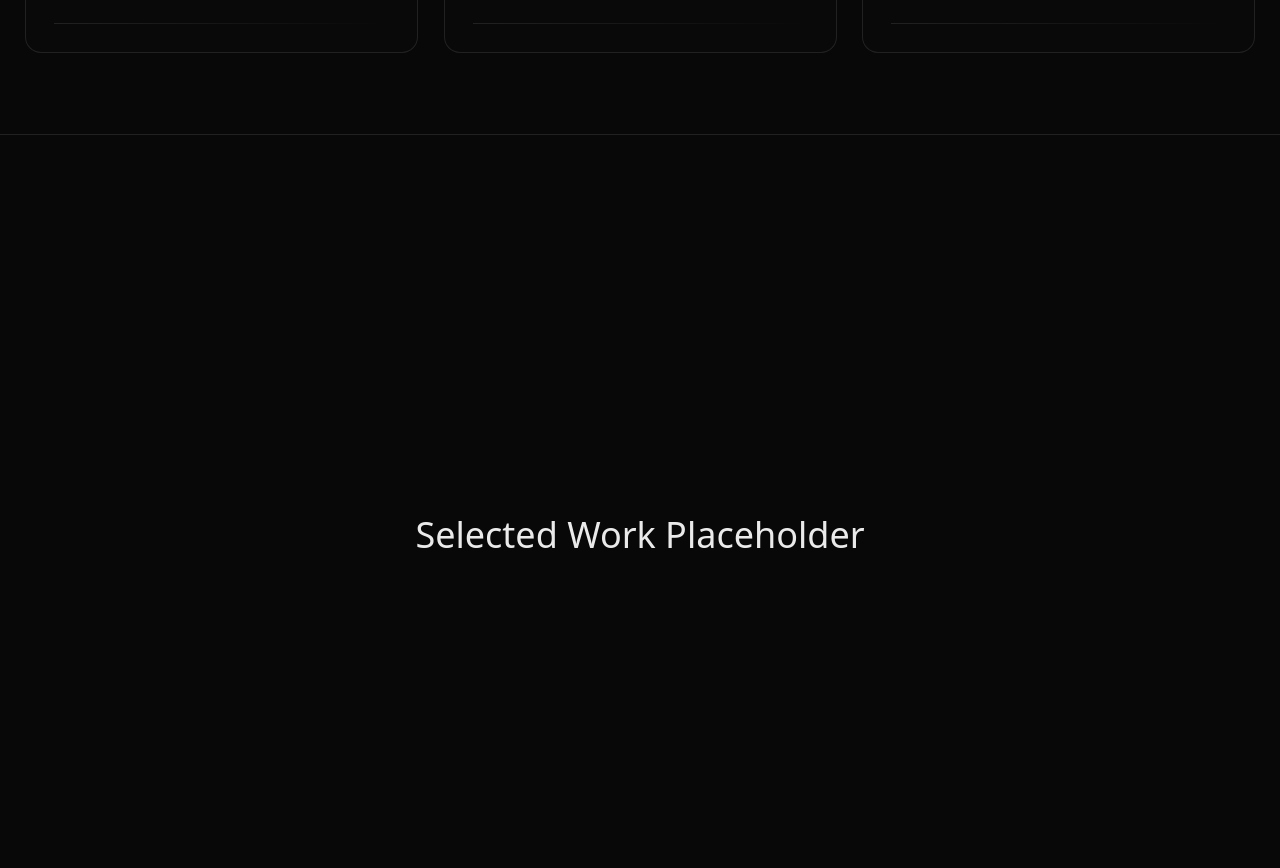
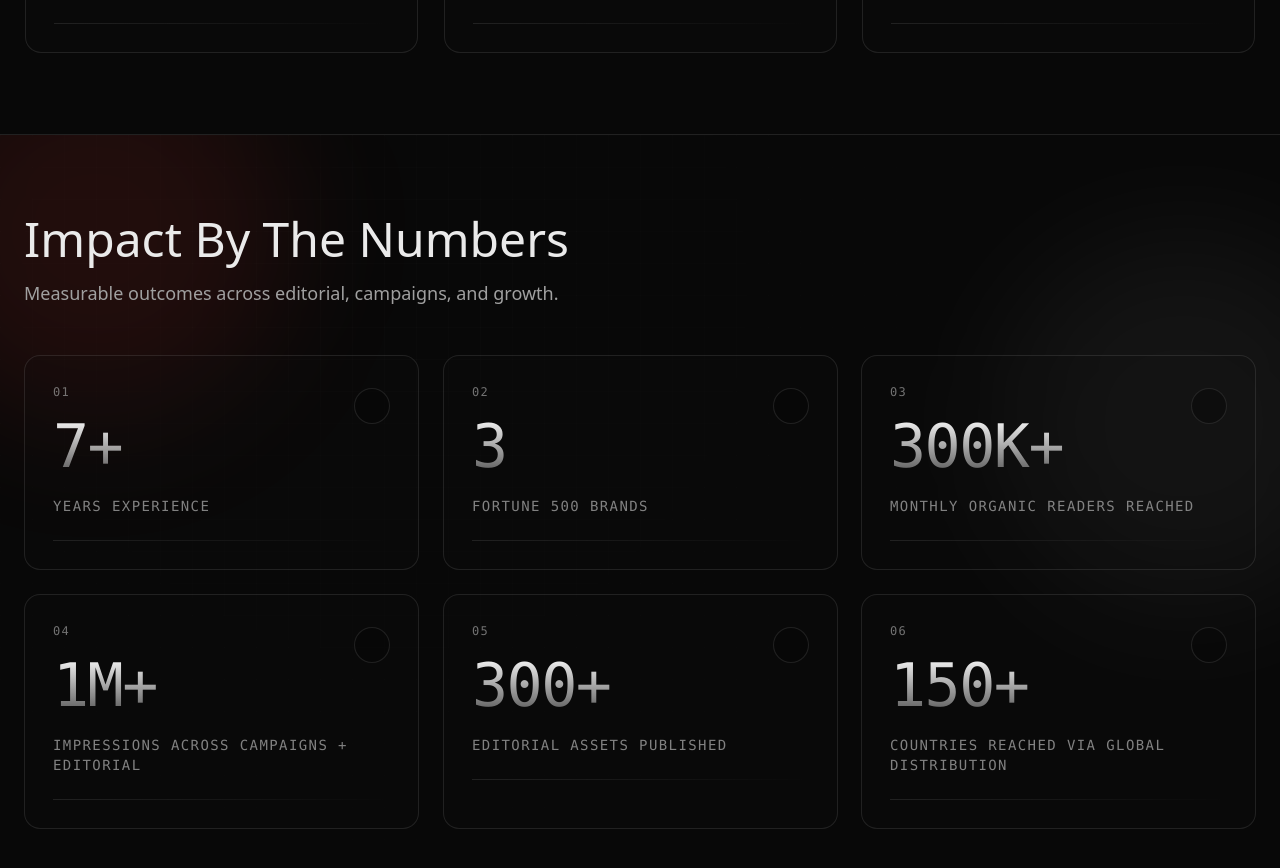
Before and after one commit to sarahsarahsarahX3/Personal-website-, a Next.js app: page / in a window 1280 px wide. Shown: the part 1780-2648 px from the top of the page. Built offline with nearby package versions, Linux system fonts and the light colour scheme; a web font is replaced by a local one.

Commit message:
Impact by numbers

```diff
--- /dev/null
+++ b/app/components/home/ImpactSection.tsx
@@ -0,0 +1,77 @@
+type ImpactStat = {
+  value: string;
+  label: string;
+  detail?: string;
+};
+
+const stats: ImpactStat[] = [
+  { value: "7+", label: "Years experience" },
+  { value: "3", label: "Fortune 500 brands" },
+  { value: "300K+", label: "Monthly organic readers reached" },
+  { value: "1M+", label: "Impressions across campaigns + editorial" },
+  { value: "300+", label: "Editorial assets published" },
+  { value: "150+", label: "Countries reached via global distribution" },
+];
+
+export function ImpactSection() {
+  return (
+    <section className="relative border-t border-white/10 py-20">
+      {/* Techy grid + glow */}
+      <div className="pointer-events-none absolute inset-0 overflow-hidden">
+        <div className="absolute inset-0 opacity-[0.18] [mask-image:radial-gradient(circle_at_30%_20%,black,transparent_70%)] bg-[linear-gradient(to_right,rgba(255,255,255,0.08)_1px,transparent_1px),linear-gradient(to_bottom,rgba(255,255,255,0.08)_1px,transparent_1px)] bg-[size:32px_32px]" />
+        <div className="absolute -left-24 -top-24 h-96 w-96 rounded-full bg-accent/10 blur-3xl" />
+        <div className="absolute -right-24 top-24 h-96 w-96 rounded-full bg-white/5 blur-3xl" />
+      </div>
+
+      <div className="container mx-auto px-6 relative">
+        <header className="mb-12 max-w-3xl">
+          <h2 className="text-4xl md:text-5xl font-display animate-fade-in-up">Impact By The Numbers</h2>
+          <p className="mt-4 text-text-secondary text-lg text-balance animate-fade-in-up delay-100">
+            Measurable outcomes across editorial, campaigns, and growth.
+          </p>
+        </header>
+
+        <div className="grid gap-6 sm:grid-cols-2 lg:grid-cols-3">
+          {stats.map((stat, index) => (
+            <div
+              key={stat.label}
+              className="group relative overflow-hidden rounded-2xl border border-white/10 bg-surface-alt/20 p-7 transition will-change-transform hover:-translate-y-1 hover:border-accent/30"
+            >
+              <div className="pointer-events-none absolute inset-0 opacity-0 transition-opacity duration-300 group-hover:opacity-100">
+                <div className="absolute inset-0 bg-gradient-to-br from-accent/10 via-transparent to-transparent" />
+                <div className="absolute -right-20 -top-20 h-40 w-40 rounded-full bg-accent/10 blur-2xl" />
+              </div>
+
+              <div className="relative">
+                <div className="flex items-start justify-between gap-6">
+                  <div>
+                    <div className="font-mono text-xs tracking-widest text-text-secondary/70">
+                      {String(index + 1).padStart(2, "0")}
+                    </div>
+                    <div className="mt-4 text-5xl md:text-6xl font-mono leading-none tracking-tight text-transparent bg-clip-text bg-gradient-to-b from-white to-text-secondary/50">
+                      {stat.value}
+                    </div>
+                  </div>
+
+                  <div className="mt-1 h-9 w-9 rounded-full border border-white/10 bg-surface/40 transition-colors duration-300 group-hover:border-accent/40">
+                    <div className="h-full w-full rounded-full bg-[conic-gradient(from_180deg,rgba(255,59,48,0.55),rgba(255,255,255,0.12),rgba(255,59,48,0.55))] opacity-0 blur-[0.5px] transition-opacity duration-300 group-hover:opacity-100" />
+                  </div>
+                </div>
+
+                <div className="mt-5 text-sm font-mono tracking-widest uppercase text-text-secondary/80">
+                  {stat.label}
+                </div>
+
+                {stat.detail ? (
+                  <div className="mt-3 text-text-secondary leading-relaxed">{stat.detail}</div>
+                ) : null}
+
+                <div className="mt-6 h-px w-full bg-gradient-to-r from-white/10 via-white/5 to-transparent" />
+              </div>
+            </div>
+          ))}
+        </div>
+      </div>
+    </section>
+  );
+}
--- a/app/page.tsx
+++ b/app/page.tsx
@@ -1,11 +1,13 @@
 import { Hero } from "@/app/components/home/Hero";
 import { ValueSection } from "@/app/components/home/ValueSection";
+import { ImpactSection } from "@/app/components/home/ImpactSection";
 
 export default function Home() {
   return (
     <main className="bg-surface text-text-primary min-h-screen">
       <Hero />
       <ValueSection />
+      <ImpactSection />
       <div className="h-screen flex items-center justify-center border-t border-white/10">
         <h2 className="text-4xl font-display">Selected Work Placeholder</h2>
       </div>
```
